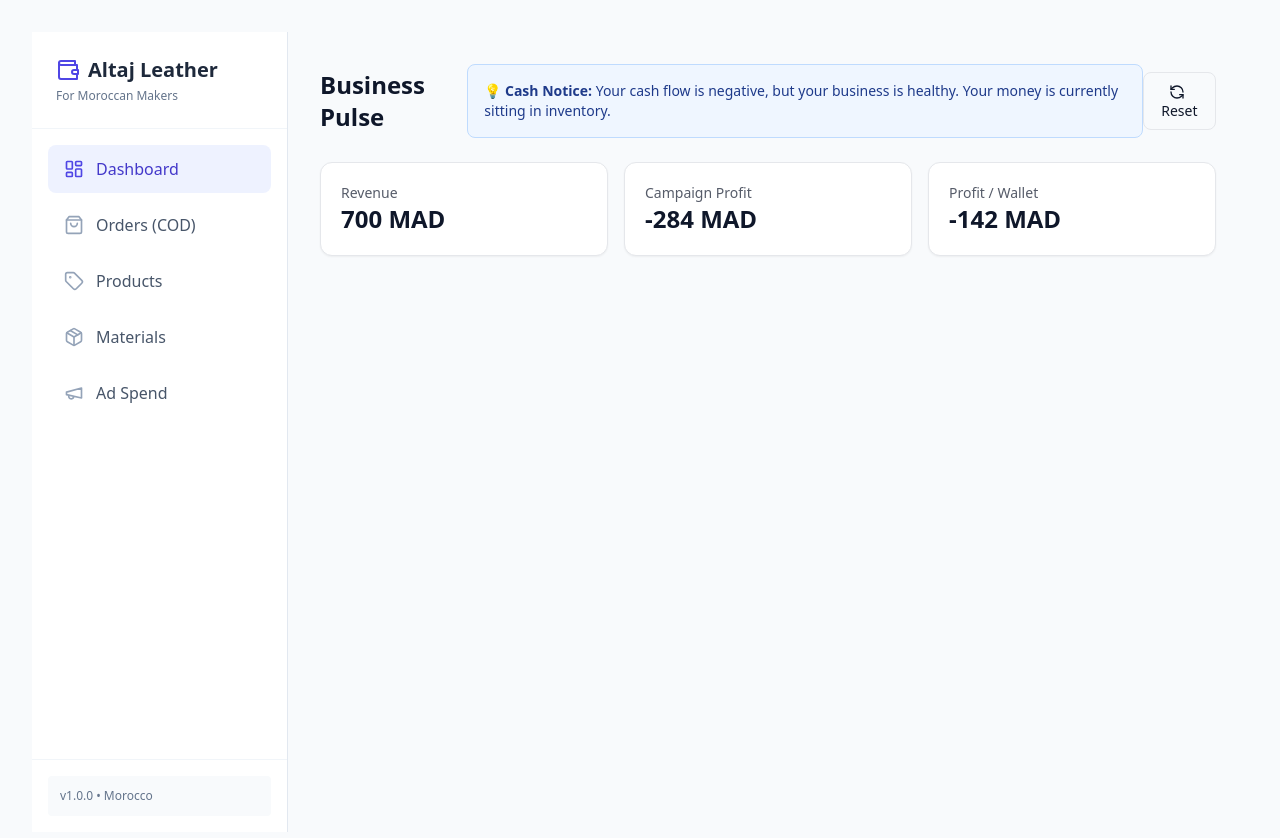
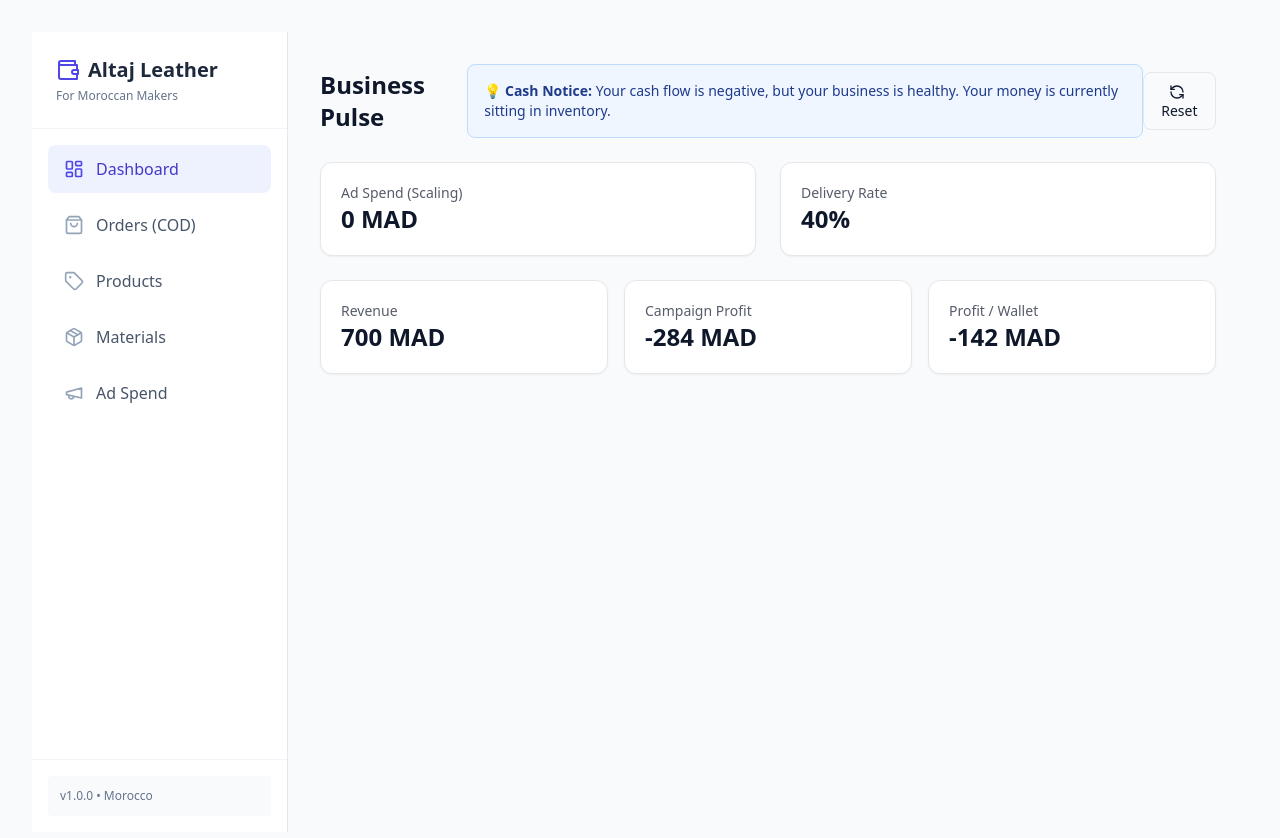
Before and after one commit to thekey2323/Altaj-Profit, a Next.js app: page / in a window 1280 px wide. Shown: the top 838 px of the page. Built offline with nearby package versions, Linux system fonts and the light colour scheme.

Commit message:
Update Dashboard.tsx

```diff
--- a/components/Dashboard.tsx
+++ b/components/Dashboard.tsx
@@ -96,6 +96,20 @@
           Reset
         </button>
       </div>
+{/* Secondary KPIs */}
+<div className="grid grid-cols-1 md:grid-cols-2 gap-6 mt-6">
+  <StatCard
+    title="Ad Spend (Scaling)"
+    value={`${metrics.cpa?.toFixed(0) ?? 0} MAD`}
+    subtext="Average cost per order"
+  />
+
+  <StatCard
+    title="Delivery Rate"
+    value={`${metrics.deliveryRate}%`}
+    subtext={`Break-even: ${metrics.breakEvenDeliveryRate?.toFixed(0) ?? 0}%`}
+  />
+</div>
 
       <div className="grid grid-cols-1 md:grid-cols-3 gap-4">
         <StatCard title="Revenue" value={`${metrics.revenue.toFixed(0)} MAD`} />
```
